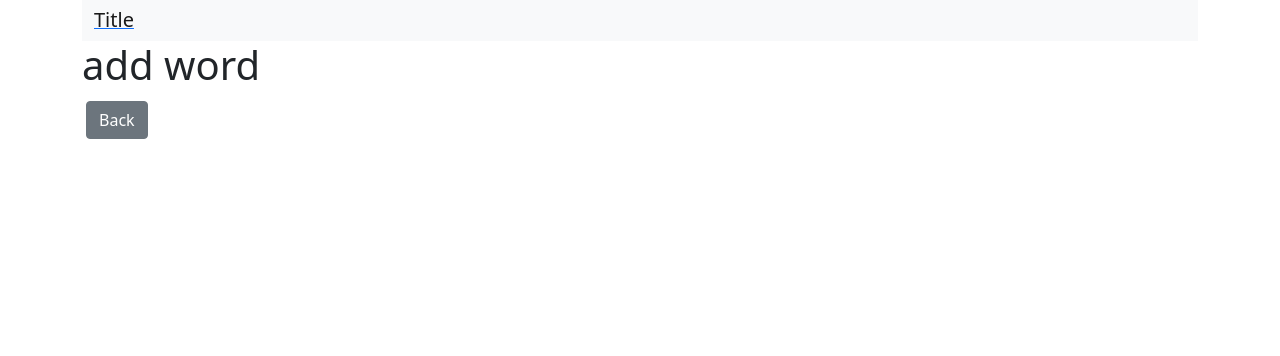
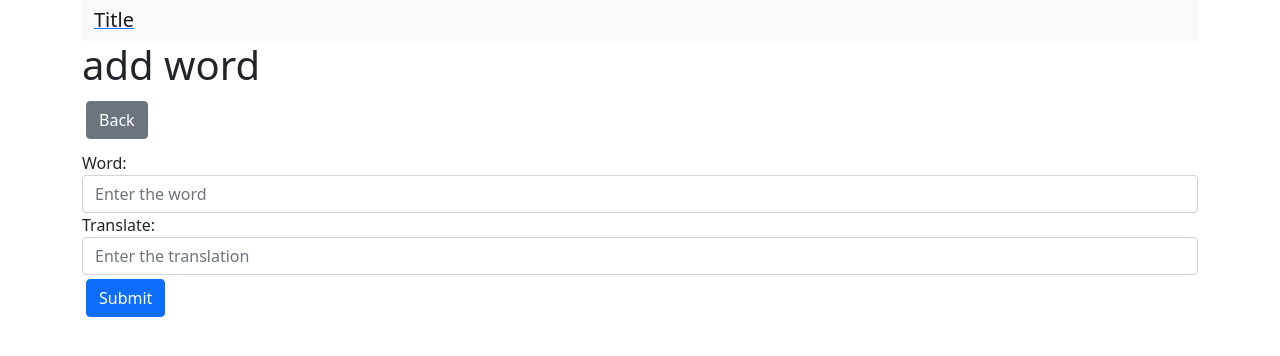
Before and after one commit to OtmiVi/world-saver, a Vue app in the folder frontend/: page /add in a window 1280 px wide. Shown: the top 356 px of the page. Built offline with nearby package versions, Linux system fonts and the light colour scheme.

Commit message:
Create form for adding words

```diff
--- a/frontend/src/components/AddWord.vue
+++ b/frontend/src/components/AddWord.vue
@@ -4,11 +4,15 @@
   <router-link to="/">
     <button type="button" class="btn btn-secondary m-1">Back</button>
   </router-link>
+  <WordForm />
 </template>
 
 <script>
+import WordForm from "@/components/WordList/WordForm.vue";
+
 export default  {
   name: 'AddWord',
+  components: {WordForm},
 }
 </script>
 
--- /dev/null
+++ b/frontend/src/components/WordList/WordForm.vue
@@ -0,0 +1,72 @@
+<template>
+  <div class="mt-2">
+    <form @submit.prevent="submitForm">
+      <div v-if="validationError" class="alert alert-danger mt-3">
+        {{ validationError }}
+      </div>
+      <div class="form-group">
+        <label for="word">Word:</label>
+        <input v-model="word" type="text" class="form-control" id="word" name="word" placeholder="Enter the word">
+      </div>
+      <div class="form-group">
+        <label for="translate">Translate:</label>
+        <input v-model="translation" type="text" class="form-control" id="translate" name="translate" placeholder="Enter the translation">
+      </div>
+      <button type="submit" class="btn btn-primary m-1">Submit</button>
+    </form>
+
+  </div>
+</template>
+
+<script>
+export default {
+  name: 'WordForm',
+
+  data() {
+    return {
+      word: '',
+      translation: '',
+      validationError: ''
+    };
+  },
+  methods: {
+    submitForm() {
+      if (this.word === '' || this.translation === '') {
+        this.validationError = 'Both fields are required.';
+      } else if (this.word === this.translation) {
+        this.validationError = 'Word and Translation cannot be the same.';
+      } else {
+        this.sendDataToAPI();
+      }
+    },
+    async sendDataToAPI() {
+      try {
+        const response = await fetch('http://127.0.0.1:8000/api/words', {
+          method: 'POST',
+          headers: {
+            'Content-Type': 'application/json',
+          },
+          body: JSON.stringify({
+            word: this.word,
+            translation: this.translation,
+          }),
+        });
+
+        if (response.ok) {
+          console.log('Data sent to API successfully.');
+          this.word = '';
+          this.translation = '';
+          this.validationError = '';
+        } else {
+          this.validationError = 'Error sending data to the API.';
+        }
+      } catch (error) {
+        this.validationError = 'An error occurred while sending data.';
+      }
+    }
+  }
+};
+</script>
+
+<style scoped>
+</style>
```
